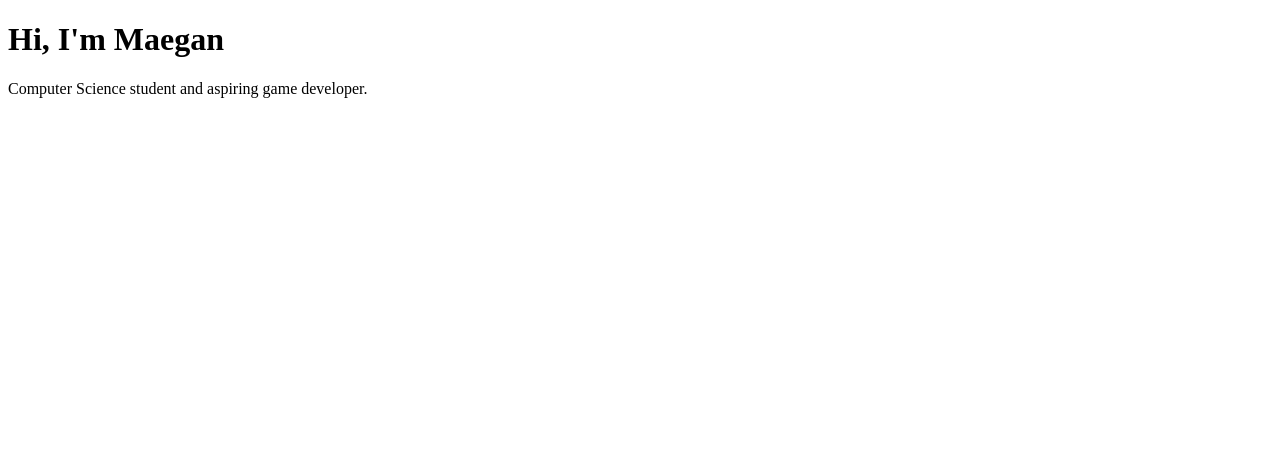
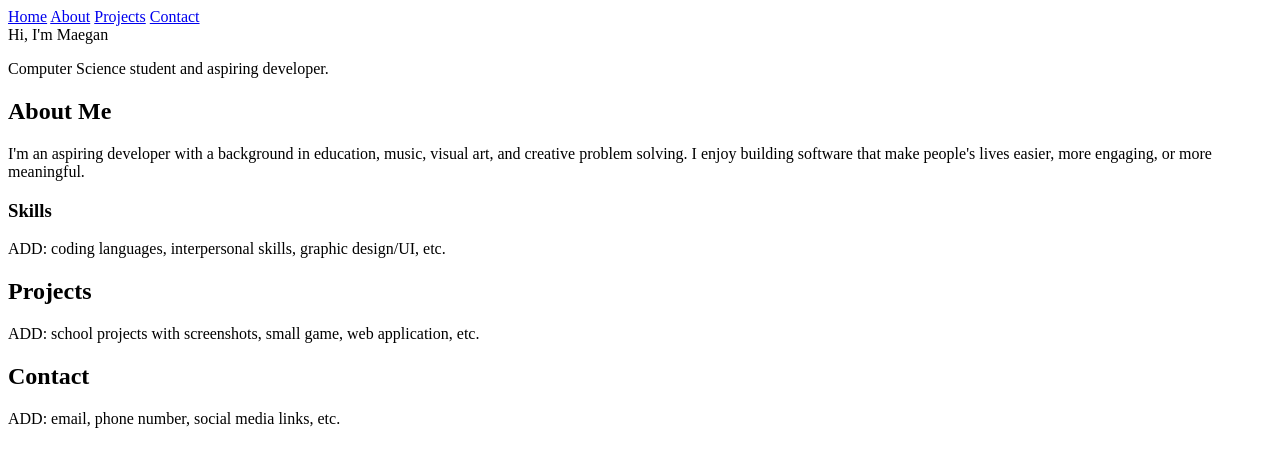
Before and after one commit to mbouchonville/portfolio-website, a plain HTML site: page index.html in a window 1280 px wide. Drawn offline with Linux system fonts and the light colour scheme.

Commit message:
added nav and sections

```diff
--- a/index.html
+++ b/index.html
@@ -6,8 +6,35 @@
 </head>
 <body>
 
-    <h1>Hi, I'm Maegan</h1>
-    <p>Computer Science student and aspiring game developer.</p>
+    <nav>
+        <a href="#home">Home</a>
+        <a href="#about">About</a>
+        <a href="#projects">Projects</a>
+        <a href="#contact">Contact</a>
+    </nav>
+
+    <section
+        <h1>Hi, I'm Maegan</h1>
+        <p>Computer Science student and aspiring developer.</p>
+    </section>
+
+    <section id="about">
+        <h2>About Me</h2>
+        <p>I'm an aspiring developer with a background in education, music, visual art, and creative problem solving. I enjoy building software that make people's lives easier, more engaging, or more meaningful.</p>
+        <h3>Skills</h3>
+        <p>ADD: coding languages, interpersonal skills, graphic design/UI, etc.</p>
+
+    </section>
+
+    <section id="projects">
+        <h2>Projects</h2>
+        <p>ADD: school projects with screenshots, small game, web application, etc.</p>
+    </section>
+
+    <section id="contact">
+        <h2>Contact</h2>
+        <p>ADD: email, phone number, social media links, etc.</p>
+    </section>
 
     <script src="script.js"></script>
 </body>
```
